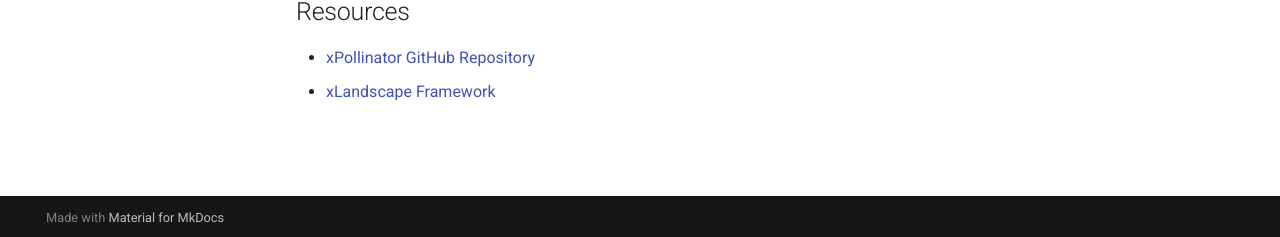
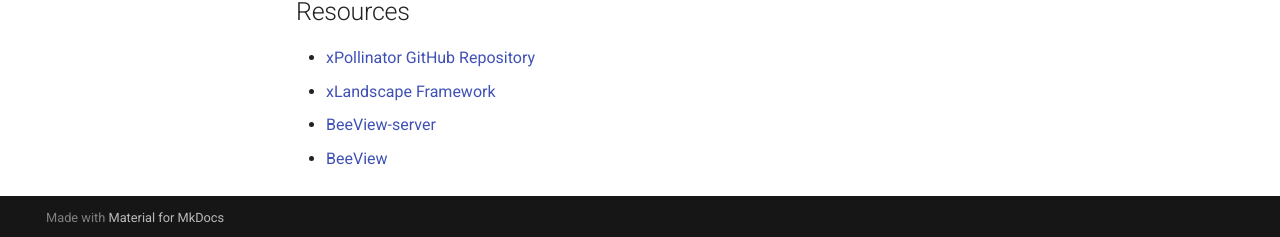
Before and after one commit to xlandscape/SETAC-Training, an MkDocs documentation site: the page built from docs/xPollinator/index.md, in a window 1280 px wide and 1209 px high. Shown: the part 969-1206 px from the top of the window. Built offline with MkDocs 1.6.1 and Material for MkDocs 9.7.7, drawn with Linux system fonts in a browser that asks for light colours; comment, search, counter and statistics services are not loaded.

Commit message:
feat(xPollinator): add BeeView-server and BeeView links to resources

```diff
--- a/docs/xPollinator/index.md
+++ b/docs/xPollinator/index.md
@@ -25,3 +25,5 @@
 
 - [xPollinator GitHub Repository](https://github.com/xlandscape/xPollinator)
 - [xLandscape Framework](https://github.com/xlandscape)
+- [BeeView-server](https://github.com/xlandscape/BeeView-server)
+- [BeeView](https://github.com/xlandscape/BeeView)
```
